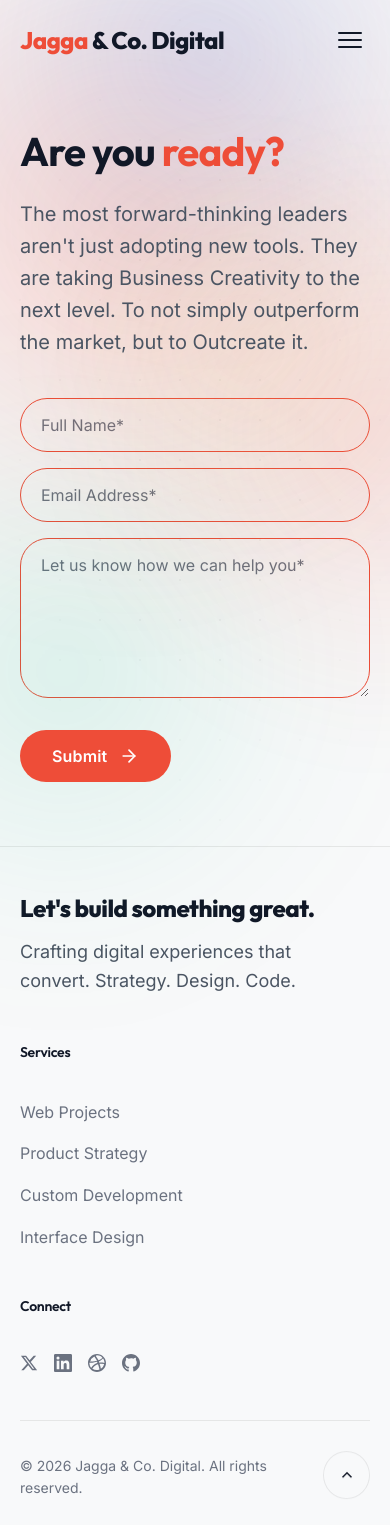
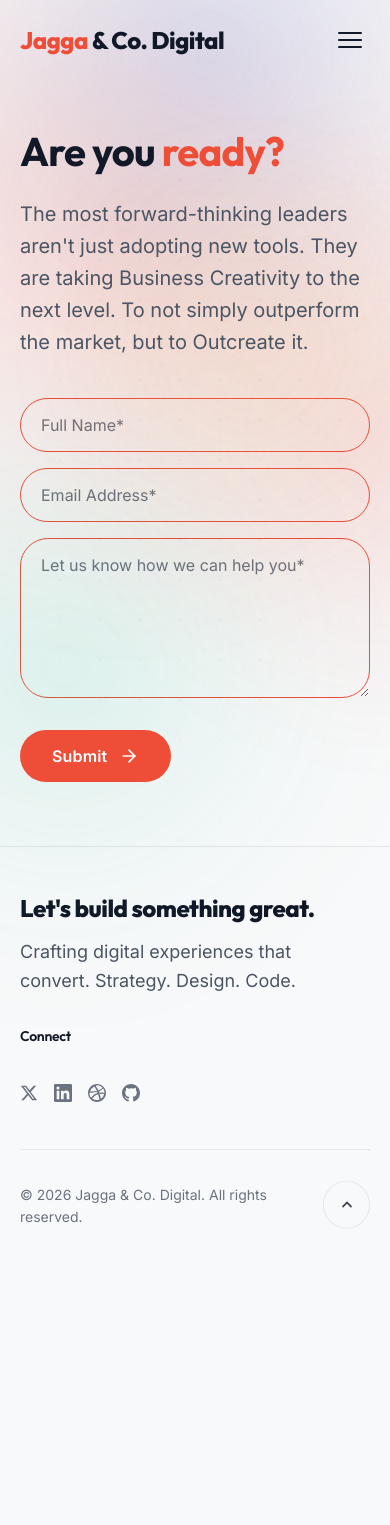
Before and after one commit to Shubhamcoding/jagga_portfolio, a React (Vite) app in the folder frontend/: page /contact in a window 390 px wide. After the commit the page ends 1254 px from the top, so only its background shows below. Built offline with nearby package versions, Linux system fonts and the light colour scheme.

Commit message:
fixed some sections in the footer

```diff
--- a/frontend/src/App.css
+++ b/frontend/src/App.css
@@ -1118,8 +1118,9 @@
 }
 
 .footer__top {
-  display: grid;
-  grid-template-columns: 2fr 1fr 1fr;
+  display: flex;
+  justify-content: space-between;
+  flex-wrap: wrap;
   gap: var(--space-12);
   margin-bottom: var(--space-10);
 }
@@ -1209,18 +1210,13 @@
 
 @media (max-width: 992px) {
   .footer__top {
-    grid-template-columns: 1fr 1fr;
-  }
-
-  .footer__brand {
-    grid-column: 1 / -1;
+    flex-direction: column;
+    gap: var(--space-8);
   }
 }
 
 @media (max-width: 480px) {
-  .footer__top {
-    grid-template-columns: 1fr;
-  }
+  /* No additional changes needed since flex-direction is already column */
 }
 
 /* ===== LIGHT MODE PREFERENCES ===== */
--- a/frontend/src/components/Footer.jsx
+++ b/frontend/src/components/Footer.jsx
@@ -35,19 +35,7 @@ export default function Footer() {
           </motion.div>
 
 
-          <motion.div
-            className="footer__links-group"
-            initial={{ opacity: 0, y: 30 }}
-            whileInView={{ opacity: 1, y: 0 }}
-            viewport={{ once: true }}
-            transition={{ type: 'spring', stiffness: 80, damping: 18, delay: 0.2 }}
-          >
-            <h4 className="footer__heading">Services</h4>
-            <Link to="/services" className="footer__link">Web Projects</Link>
-            <Link to="/services" className="footer__link">Product Strategy</Link>
-            <Link to="/services" className="footer__link">Custom Development</Link>
-            <Link to="/services" className="footer__link">Interface Design</Link>
-          </motion.div>
+
 
           <motion.div
             className="footer__links-group"
```
